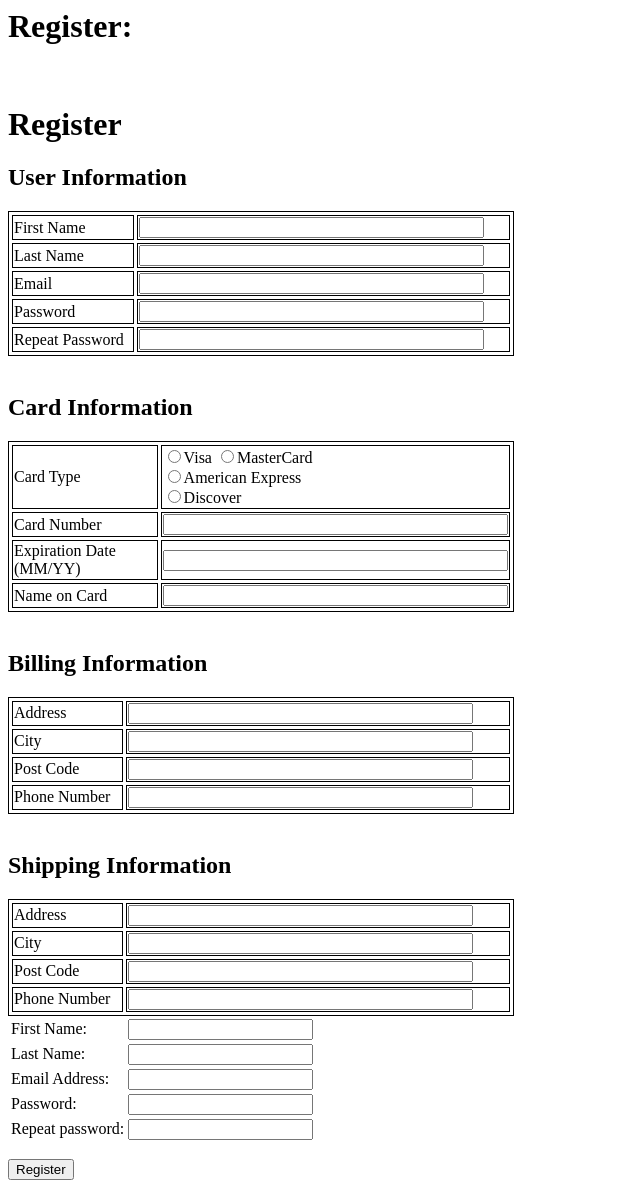
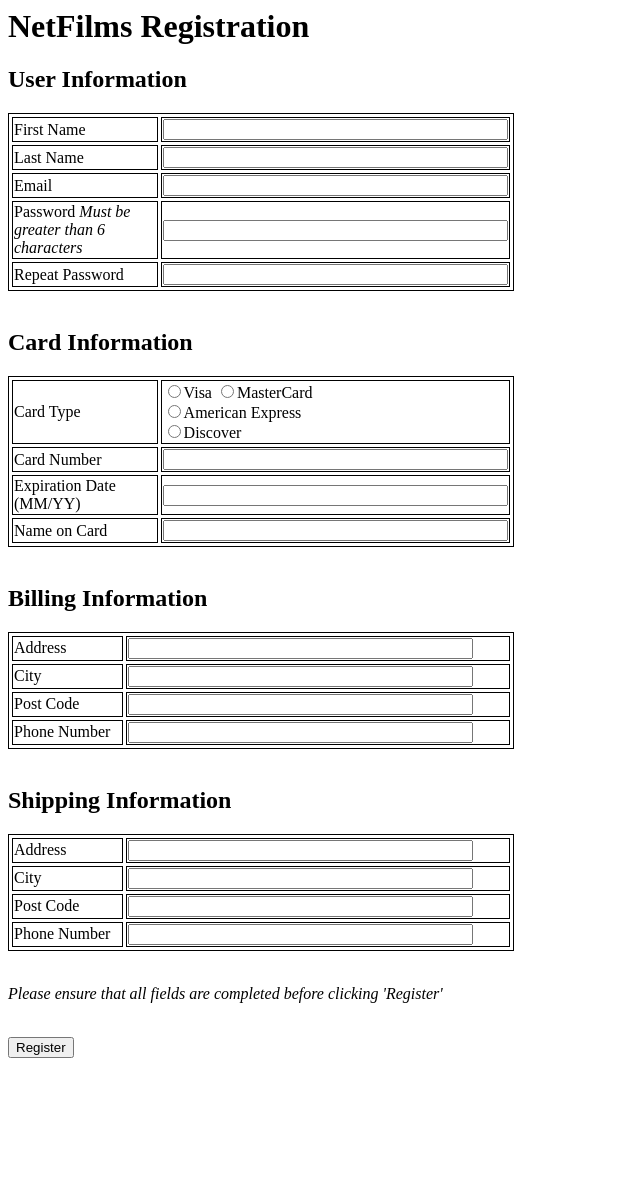
Before and after one commit to JordanBussanich/csi2132, a PHP site: page /register.php in a window 1280 px wide. Shown: the whole page, without its empty margins (0-640 px from the left). After the commit the page ends 1058 px from the top, so only its background shows below. Run offline with PHP 8.4, Linux system fonts and the light colour scheme; some libraries are stand-ins or nearby versions.

Commit message:
Finished registration.

```diff
--- a/src/register.php
+++ b/src/register.php
@@ -3,88 +3,109 @@
  *	Registers a new user
  */
 
-	echo '<h1>Register:</h1>';
+// Get the SQL server variables
+include ("config.php");
 
-	//include the nessisary hosting SQL info
-	include ("config.php");
-	//connect to the peirce.me server, and connect to the a8341597_AVA database which contains the user credentials
-	if(mysql_connect($host, $user, $pass) && mysql_select_db($db))
-	{
-		//true if the user has pressed submit
+// Should be true if the user clicked 'Register'
 $submit = @ $_POST['submit'];
-		//set variable from the form submited
+
+// Get the fields
+
+// User info
 $firstname = strip_tags( @$_POST['firstname']);
 $lastname = strip_tags( @$_POST['lastname']);
 $email = strip_tags( @$_POST['email']);
 $password = strip_tags( @ $_POST['password']);
-		$repeatpassword = strip_tags( @ $_POST['repeatpassword']);
+$repeat = strip_tags( @ $_POST['repeat']);
+
+// Card info
+$card = strip_tags( @$_POST['card']);
+$cardnum = strip_tags( @$_POST['cardnum']);
+$expdate = strip_tags( @ $_POST['expdate']);
+$namecard = strip_tags( @ $_POST['namecard']);
+
+// Billing info
+$address = strip_tags( @$_POST['address']);
+$city = strip_tags( @$_POST['city']);
+$postcode = strip_tags( @ $_POST['postcode']);
+$phone = strip_tags( @ $_POST['phone']);
+
+// Shipping info
+$saddress = strip_tags( @$_POST['saddress']);
+$scity = strip_tags( @$_POST['scity']);
+$spostcode = strip_tags( @ $_POST['spostcode']);
+$sphone = strip_tags( @ $_POST['sphone']);
 
 //when submited
-		if($submit){
+if($submit)
+{
 
-			//connect to the peirce.me server, and connect to the a8341597_AVA database which contains the user credentials
-			$connect = mysql_connect($host, $user, $pass);
-			mysql_select_db($db); //select database
+	// Attempt to connect
+	$connect = pg_connect($connection) or die("Error: Could not connect to SQL server. Please contact <a href='mailto://jordan.bussanich@gmail.com'>Jordan Bussanich</a> to report this error.");
 
-			//query the server for the usernames
-			$namecheck = mysql_query("SELECT username FROM users WHERE username='$username'");
-			$count = mysql_num_rows($namecheck);
-			//if no usernames kill the page
-			if($count!=0){
-				die("Username already taken");
-			}
-			//if all the form fields are filled out
-			if($username&&$fullname&&$password&&$repeatpassword&&$email){
-				//if both enetered passwords match
-				if($password==$repeatpassword){
-					//if both the username or full name are greater than 25 characters, error
-					if(strlen($username)>25 || strlen($fullname)>25){
-						echo 'max limit for username and fullname is 25 characters';
-					}
-					else{
-						//if the password is greater than 25 or less than 6, error
-						if(strlen($password)>25|| strlen($password)<6){
-							echo 'Passord must be between 6 and 25 characters ';
+	// Make sure an the given email doesn't already have an account
+	$namecheck = pg_query("SELECT email FROM Member WHERE email='$email'");
+	$count = pg_num_rows($namecheck);
+
+	// If taken, kill the page
+	if($count!=0)
+	{
+		die("An account already exists for that email.<br/><br/><a href='http://jordanb.no-ip.org/csi2132'>Return Home</a>");
 	}
 
-						//if not of the above error conditions have been met, allow the user to be registered
-						else{
-							//Hash password
-							$password = md5($password);
-							$repeatpassword = md5($repeatpassword);
+	// Ensure all of the fields are filled out
+	if($firstname && $lastname && $email && $password && $repeat && $card && $cardnum && $expdate && $namecard && $address && $city && $postcode && $phone && $saddress && $scity && $spostcode && $sphone)
+	{
+		// Ensure the passwords match
+		if($password==$repeat)
+		{
+			// Ensure the password is > 6 chars
+			if(strlen($password) < 6)
+			{
+				echo 'Error: Password must be at least 6 characters.';
+			}
+			// We got this far, register the user
+			else
+			{
+				//Hash password (typically we'd do this, but we're not going to for purpose of this project)
+				//$password = md5($password);
+				//$repeat = md5($repeat);
 
-							$queryreg = "INSERT INTO `users` VALUES ('','$fullname','$email','$username','$password','$date','')";
-							if(mysql_query($queryreg)){
-								//when the user has been regitered link them back to the login index.php page
-								die("you have been registered, <a href= 'index.php'>Return to login page</a>");
+				// Register the member and the card first (we need these to register the BillingInfo, BillingAddress and ShippingAddress)
+				$regmember = "INSERT INTO `Member` VALUES ('', '$firstname', '$lastname', '$email', '$password')";
+				$regcard = "INSERT INTO `Card` VALUES ('$cardnum', '$expdate', '$card')";
+
+				if(pg_query($regmember) && pg_query($regcard))
+				{
+					// Get the member number
+					$memnum = "SELECT m.MemberNumber FROM Member m WHERE m.email = '$email' AND m.password = '$password'";
+
+					// Now register BillingInfo, BillingAddress and ShippingAddress
+					$regbillinfo = "INSERT INTO `BillingInformation` VALUES ('$memnum', '$cardnum', 'credit')";
+					$regbilladdr = "INSERT INTO `BillingAddress` VALUES ('', '$memnum', '$address', '', '$city', '$phone', '$postcode)";
+					$regshipaddr = "INSERT INTO `ShippingAddress` VALUES ('', '$memnum', '$saddress', '', '$scity', '$sphone', '$spostcode)";
+
+					if(pg_query($regbillinfo) && pg_query($regbilladdr) && pg_query($regshipaddr))
+					{
+						die("Registration successful.<br/><a href= 'index.php'>Return to login page</a>");
 					}
-
 				}
-
 			}
-
 		}
-				//tell the user their passwords dont match
-				else{
+		else
+		{
 			echo 'Error: Passwords do not match.';
 		}
 
 	}
-			//tell the user they have left fields blank
 	else
-				 echo 'Please complete all fields';
+	{
+		 echo 'Error: All fields must be completed.';
 	}
 }
-	//if the page could not connect to the server
-	else{
-		echo 'Could not connect';
-	}
-
-//code for the registration form
 ?>
 <form action="register.php" method="post">
-	<br />
-	<h1>Register</h1>
+	<h1>NetFilms Registration</h1>
 	<h2>User Information</h2>
 	<table border="1" bordercolor="#000000" style="background-color:#FFFFFF" width="40%" cellpadding="1" cellspacing="3">
 	<tr>
@@ -100,7 +121,7 @@
 		<td><input type="email" name="email" size="40%"></td>
 	</tr>
 	<tr>
-		<td>Password</td>
+		<td>Password <i>Must be greater than 6 characters</i></td>
 		<td><input type="password" name="password" size="40%"></td>
 	</tr>
 	<tr>
@@ -117,7 +138,7 @@
 	</tr>
 	<tr>
 		<td>Card Number</td>
-		<td><input type="text" name="number" size="40%"></td>
+		<td><input type="text" name="cardnum" size="40%"></td>
 	</tr>
 	<tr>
 		<td>Expiration Date (MM/YY)</td>
@@ -168,54 +189,8 @@
 		<td><input type="text" name="sphone" size="40%"></td>
 	</tr>
 	</table>
-
-</form>
-
-
-
-
-	<table>
-		<tr>
-			<td>
-			First Name:
-			</td>
-			<td>
-			<input type="text" name="firstname" value="<?php echo @$firstname; ?>">
-			</td>
-		</tr>
-		<tr>
-			<td>
-			Last Name:
-			</td>
-			<td>
-			<input type="text" name="lastname" value="<?php echo @$lastname; ?>">
-			</td>
-		</tr>
-		<tr>
-			<td>
-			Email Address:
-			</td>
-			<td>
-			<input type="text" name="email" value="<?php echo @$email; ?>">
-			</td>
-		</tr>
-		<tr>
-			<td>
-			Password:
-			</td>
-			<td>
-			<input type="password" name="password" >
-			</td>
-		</tr>
-		<tr>
-			<td>
-			Repeat password:
-			</td>
-			<td>
-			<input type="password" name="repeatpassword" >
-			</td>
-		</tr>
-	</table>
-	<p>
+	<br/>
+	<p><i>Please ensure that all fields are completed before clicking 'Register'</i></p>
+	<br/>
 	<input type="submit" name="submit" value="Register">
 </form>
```
Also changed, not shown: src/login.php (+4 -4 lines), README.md. Lines whose indentation alone changed are shown as unchanged.
